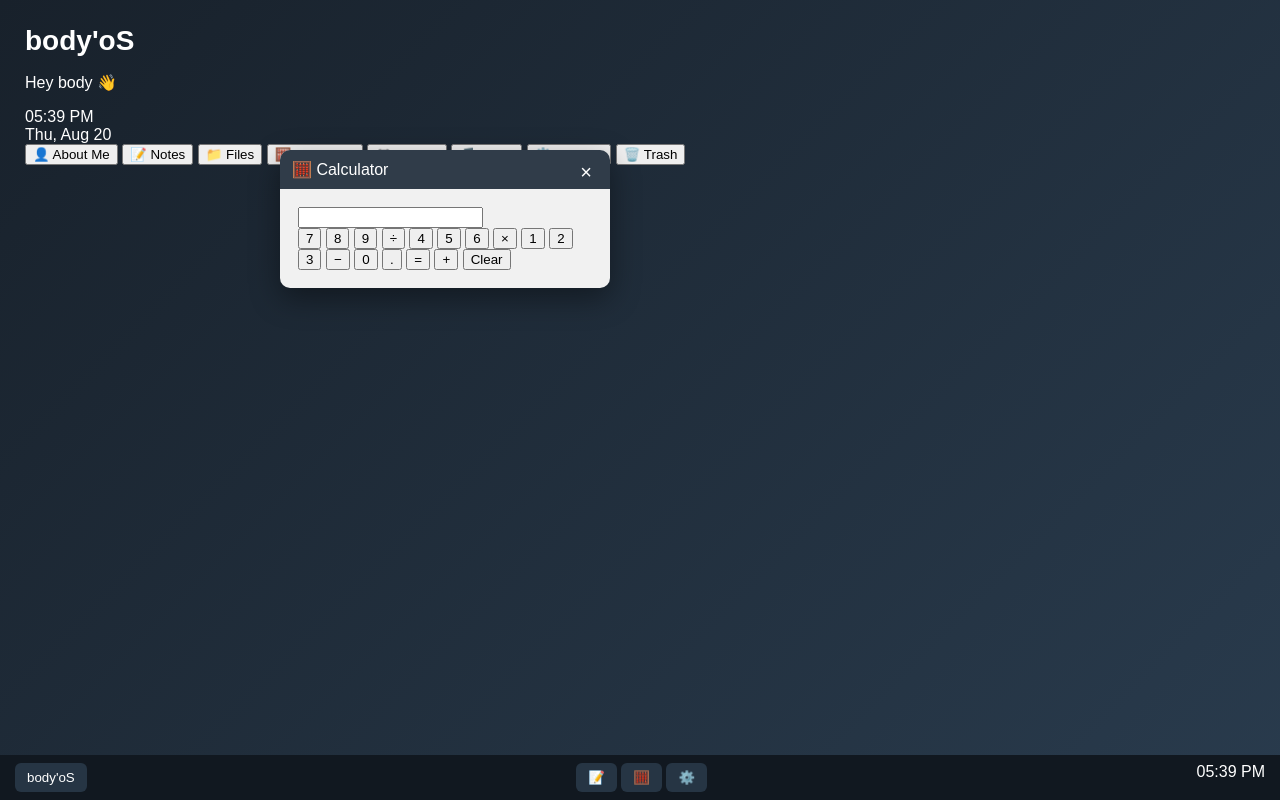
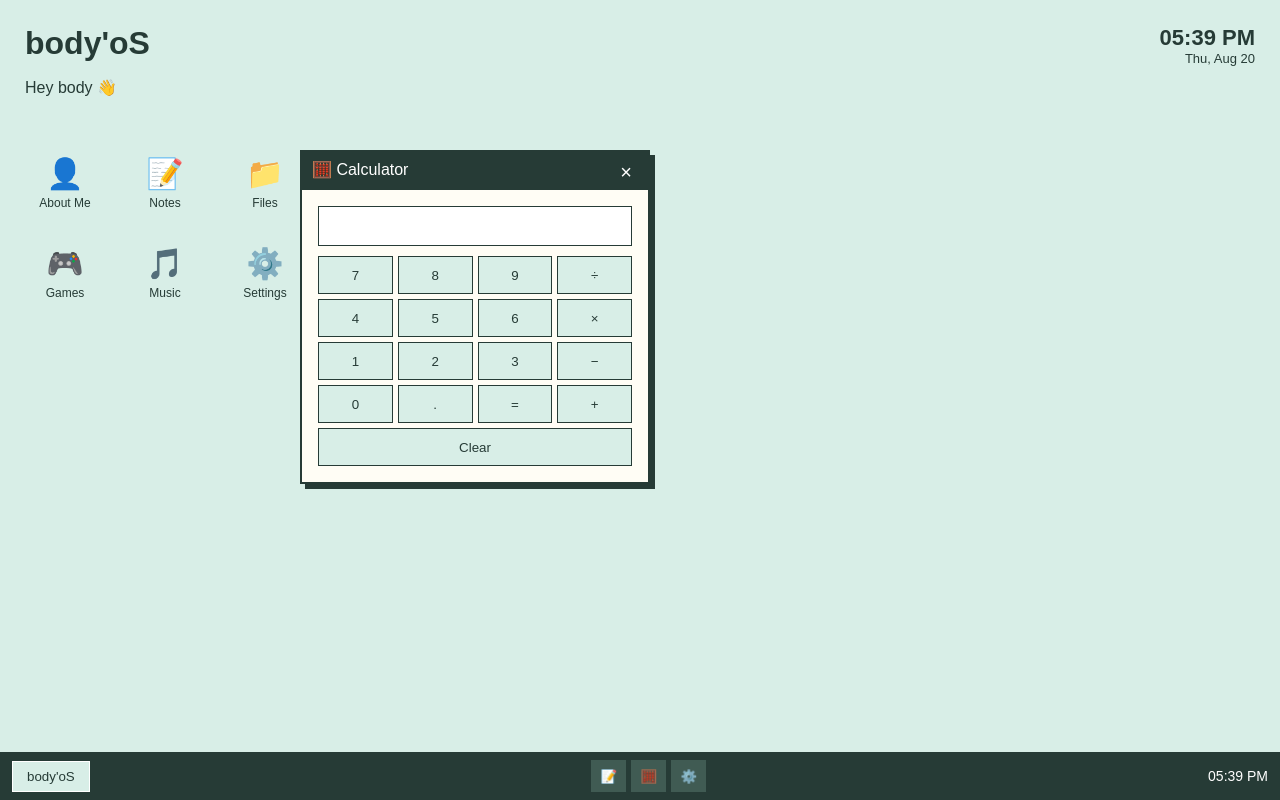
Before and after one commit to Body-530/Body-Os, a plain HTML site: page index.html in a window 1280 px wide. Both pictures are taken after a click on the button "🧮 Calculator". Drawn offline with Linux system fonts and the light colour scheme.

Commit message:
Refactor CSS styles for improved layout and design

```diff
--- a/style.css
+++ b/style.css
@@ -5,65 +5,106 @@
 body {
     margin: 0;
     font-family: Arial, sans-serif;
-    color: white;
     overflow: hidden;
 }
 
 .desktop {
     height: 100vh;
     padding: 25px;
-    background: linear-gradient(135deg, #18212b, #293b4d);
+    background: #d8eee7;
+    color: #263b36;
+    transition: background 0.3s;
+}
+
+/* top */
+
+.top {
+    display: flex;
+    justify-content: space-between;
+    align-items: flex-start;
 }
 
 h1 {
     margin: 0;
-    font-size: 28px;
+    font-size: 32px;
 }
 
-.icons {
-    display: flex;
+.welcome {
+    margin: 5px 0;
+    font-size: 14px;
+}
+
+.date-box {
+    text-align: right;
+}
+
+#clock {
+    font-size: 22px;
+    font-weight: bold;
+}
+
+#date {
+    font-size: 13px;
+}
+
+
+/* desktop icons */
+
+.desktop-icons {
+    display: grid;
+    grid-template-columns: repeat(4, 80px);
     gap: 20px;
     margin-top: 35px;
 }
 
-.icons button {
-    border: none;
+.desktop-icons button {
+    width: 80px;
+    min-height: 70px;
+    border: 0;
     background: transparent;
-    color: white;
+    color: #263b36;
+    cursor: pointer;
     font-size: 30px;
-    cursor: pointer;
+    border-radius: 8px;
 }
 
-.icons span {
+.desktop-icons button:hover {
+    background: #c1ddd4;
+}
+
+.desktop-icons span {
     display: block;
-    font-size: 13px;
     margin-top: 5px;
+    font-size: 12px;
 }
+
+
+/* windows */
 
 .window {
     display: none;
     position: absolute;
     top: 150px;
-    left: 280px;
-    width: 330px;
-    background: #f1f1f1;
-    color: #222;
-    border-radius: 10px;
-    overflow: hidden;
-    box-shadow: 0 10px 30px #0006;
+    left: 300px;
+    width: 350px;
+    background: #fffdf5;
+    color: #263b36;
+    border: 2px solid #263b36;
+    box-shadow: 5px 5px 0 #263b36;
 }
 
 .title-bar {
-    background: #303c49;
+    height: 38px;
+    padding: 8px 10px;
+    background: #263b36;
     color: white;
-    padding: 10px 12px;
     cursor: move;
     user-select: none;
 }
 
 .title-bar button {
     float: right;
-    border: none;
+    border: 0;
     background: transparent;
     color: white;
     font-size: 20px;
@@ -71,32 +112,170 @@ h1 {
 }
 
 .window-content {
-    padding: 18px;
+    padding: 16px;
+    min-height: 120px;
 }
+
+.window-content h2 {
+    margin-top: 0;
+}
+
+.window-content hr {
+    border: 0;
+    border-top: 1px solid #b7c9c2;
+}
+
+
+/* notes */
 
 textarea {
     width: 100%;
-    height: 130px;
+    height: 140px;
     padding: 10px;
     resize: none;
+    border: 1px solid #263b36;
+    background: #fffef8;
+    font-family: Arial, sans-serif;
 }
+
+
+/* normal buttons */
+
+.window-content button {
+    padding: 7px 10px;
+    margin: 3px;
+    border: 1px solid #263b36;
+    background: #d8eee7;
+    color: #263b36;
+    cursor: pointer;
+}
+
+.window-content button:hover {
+    background: #bcd9d0;
+}
+
+
+/* calculator */
+
+#calcDisplay {
+    width: 100%;
+    height: 40px;
+    margin-bottom: 10px;
+    padding: 8px;
+    font-size: 18px;
+    border: 1px solid #263b36;
+}
+
+.calculator-buttons {
+    display: grid;
+    grid-template-columns: repeat(4, 1fr);
+    gap: 5px;
+}
+
+.calculator-buttons button {
+    margin: 0;
+    height: 38px;
+}
+
+.calculator-buttons button:last-child {
+    grid-column: span 4;
+}
+
+
+/* game */
+
+#guessInput {
+    width: 100px;
+    padding: 7px;
+    border: 1px solid #263b36;
+}
+
+
+/* taskbar */
 
 .taskbar {
     position: fixed;
     bottom: 0;
     left: 0;
     right: 0;
-    padding: 8px 15px;
-    background: #111820;
+    height: 48px;
+    padding: 6px 12px;
+    background: #263b36;
+    color: white;
+
     display: flex;
+    align-items: center;
     justify-content: space-between;
 }
 
-.taskbar button {
-    background: #263544;
-    color: white;
-    border: none;
-    padding: 7px 12px;
-    border-radius: 6px;
+.start-button {
+    padding: 7px 14px;
+    border: 1px solid white;
+    background: #d8eee7;
+    color: #263b36;
     cursor: pointer;
 }
+
+.taskbar-buttons {
+    display: flex;
+    gap: 5px;
+}
+
+.taskbar-buttons button {
+    width: 35px;
+    height: 32px;
+    border: 0;
+    background: #405b53;
+    color: white;
+    cursor: pointer;
+}
+
+#taskbarClock {
+    font-size: 14px;
+}
+
+
+/* different desktop themes */
+
+.desktop.blue {
+    background: #dce8f5;
+}
+
+.desktop.dark {
+    background: #252c2b;
+    color: #eeeeee;
+}
+
+.desktop.dark .desktop-icons button {
+    color: #eeeeee;
+}
+
+.desktop.dark .desktop-icons button:hover {
+    background: #394441;
+}
+
+
+/* smaller screens */
+
+@media (max-width: 600px) {
+
+    .desktop {
+        padding: 15px;
+    }
+
+    .desktop-icons {
+        grid-template-columns: repeat(4, 65px);
+        gap: 10px;
+    }
+
+    .desktop-icons button {
+        width: 65px;
+    }
+
+    .window {
+        left: 30px;
+        top: 130px;
+        width: calc(100% - 60px);
+    }
+
+}
```
